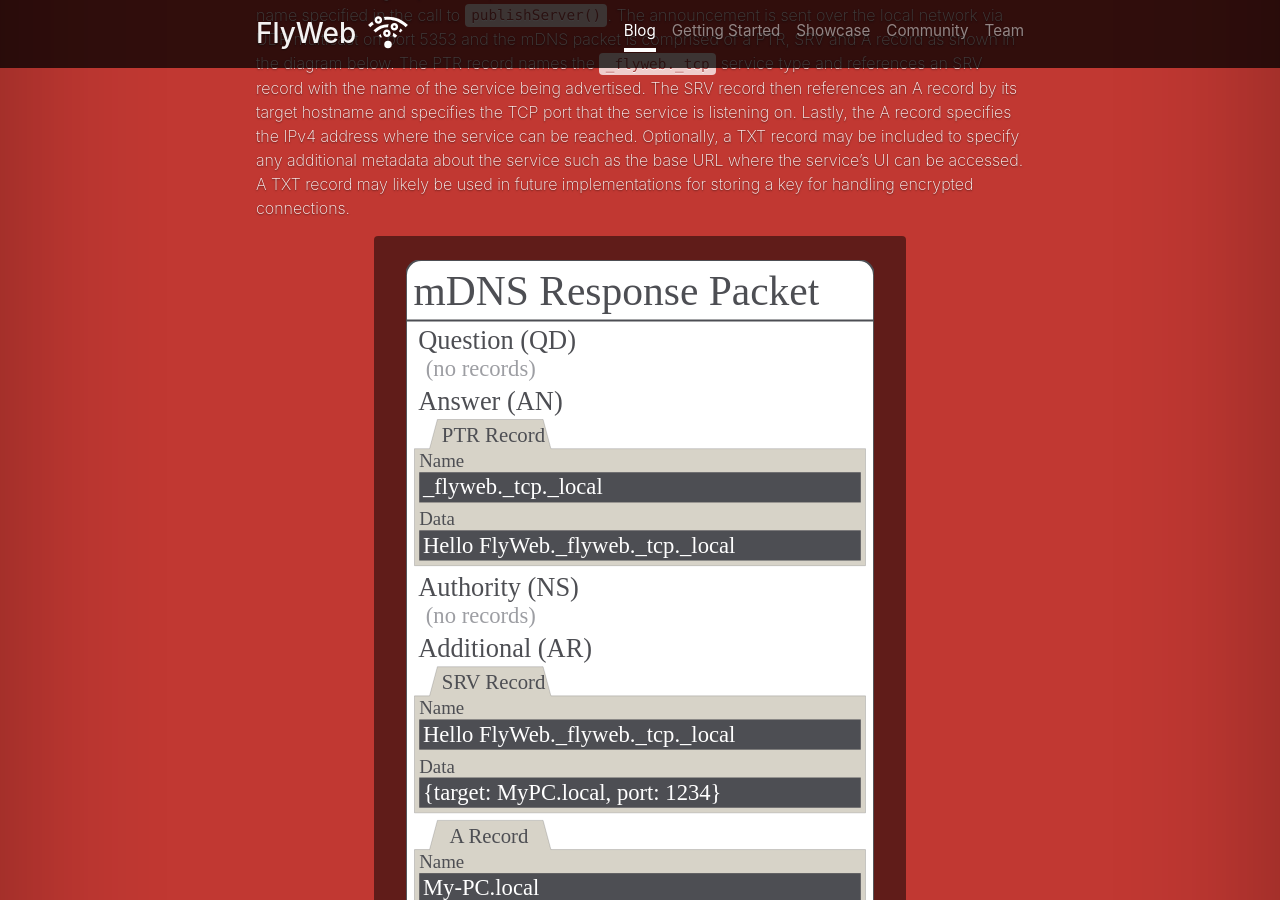
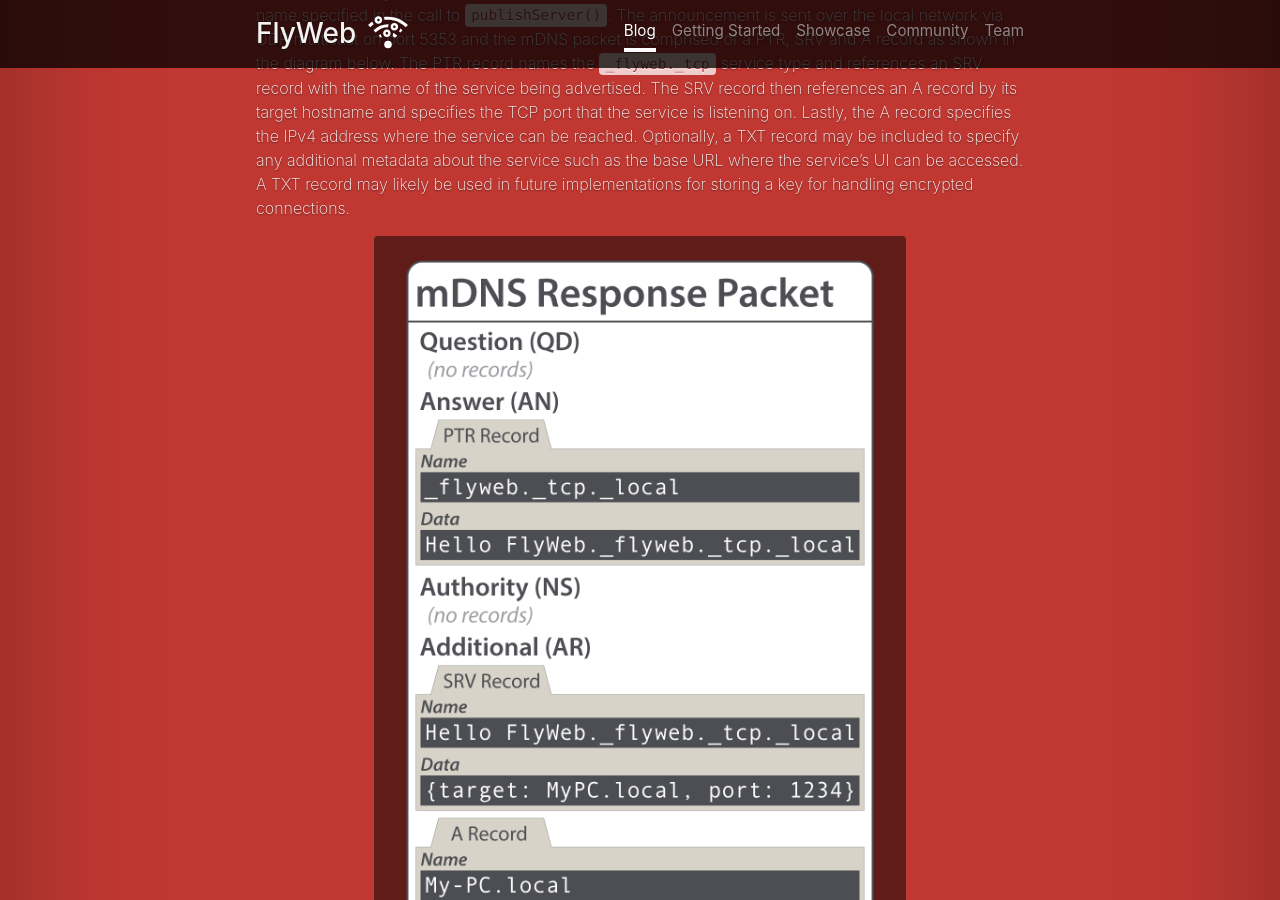
Before and after one commit to flyweb/flyweb.github.io, a Jekyll site: the page built from _posts/2016-11-01-introducing-flyweb.markdown, in a window 1280 px wide and 900 px high, scrolled down 1182 px. Built offline with Jekyll 4.4.1, drawn with Linux system fonts in a browser that asks for light colours; nearby versions of some CDN libraries; a style sheet for code colours, icons or effects is not loaded.

Commit message:
Switch out SVGs for PNGs for consistent font rendering in the mDNS diagrams.

```diff
--- a/_posts/2016-11-01-introducing-flyweb.markdown
+++ b/_posts/2016-11-01-introducing-flyweb.markdown
@@ -37,7 +37,7 @@
 
 <div class="row">
   <figure class="figure col-sm-8 offset-sm-2">
-    <img src="/img/diagram-mdns-response.svg" class="figure-img img-fluid" alt="mDNS Response Packet">
+    <img src="/img/diagram-mdns-response.png" class="figure-img img-fluid" alt="mDNS Response Packet">
     <figcaption class="figure-caption">
       Anatomy of an example mDNS response packet containing a FlyWeb service advertisement
     </figcaption>
@@ -56,7 +56,7 @@
 
 <div class="row">
   <figure class="figure col-sm-8 offset-sm-2">
-    <img src="/img/diagram-mdns-query.svg" class="figure-img img-fluid" alt="mDNS Query Packet">
+    <img src="/img/diagram-mdns-query.png" class="figure-img img-fluid" alt="mDNS Query Packet">
     <figcaption class="figure-caption">
       An mDNS packet for querying FlyWeb services
     </figcaption>
```
Also changed, not shown: img/diagram-mdns-query.png (added), img/diagram-mdns-response.png (added).
